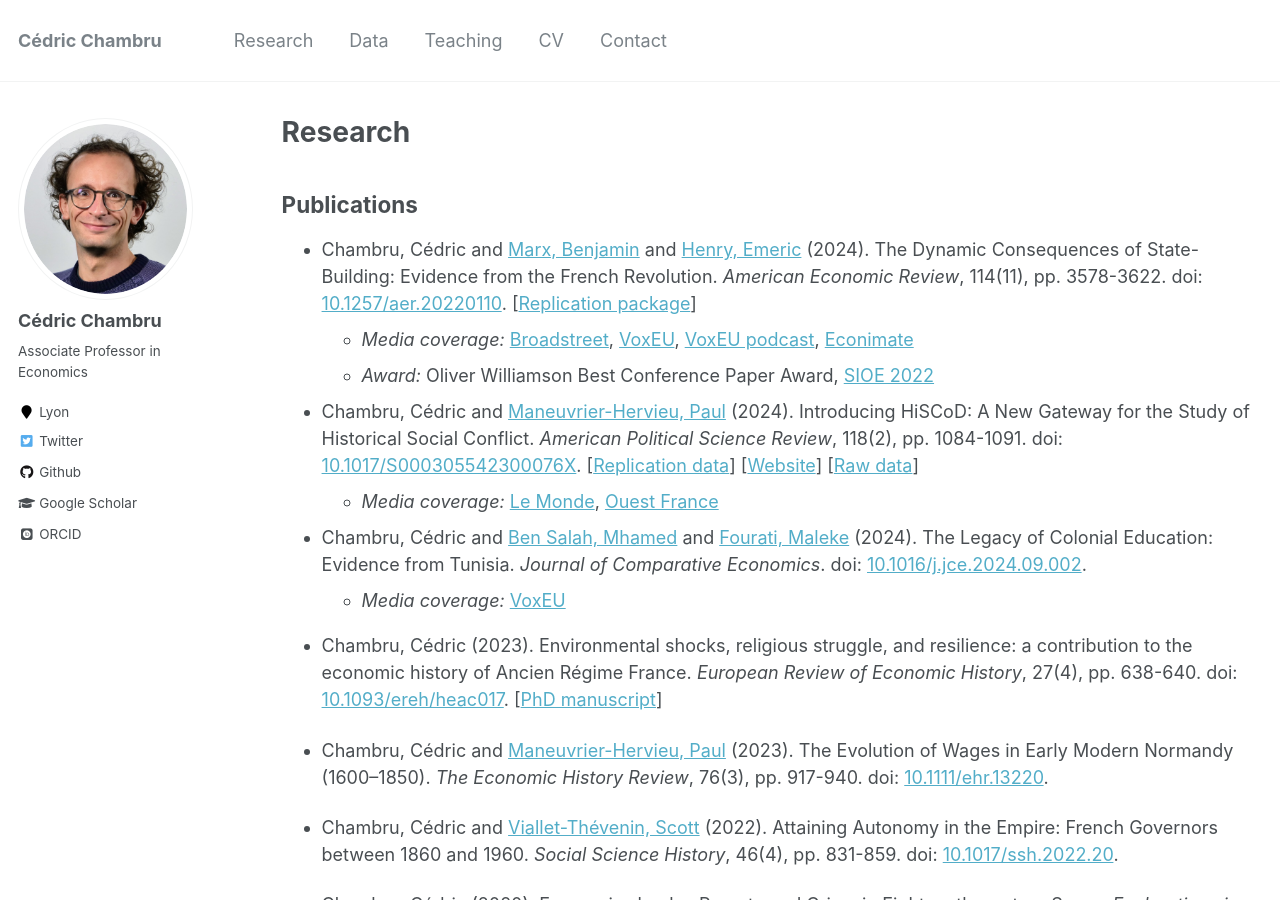
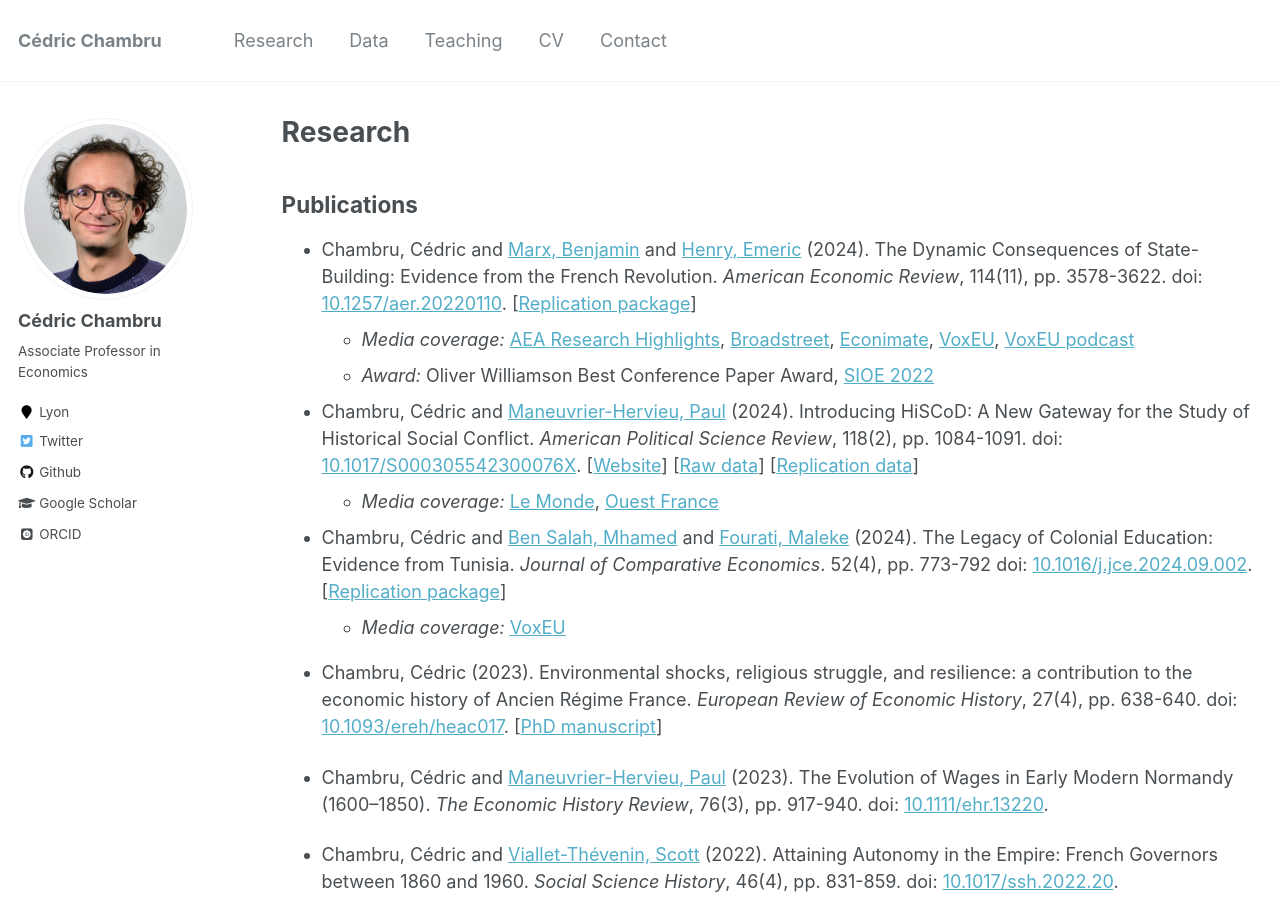
Before and after one commit to CedricChambru/CedricChambru.github.io, a Jekyll site: the page built from _pages/research.md, in a window 1280 px wide and 900 px high. Built offline with Jekyll 4.4.1, drawn with Linux system fonts in a browser that asks for light colours; some web fonts are replaced.

Commit message:
Update research.md

```diff
--- a/_pages/research.md
+++ b/_pages/research.md
@@ -11,16 +11,16 @@ redirect_from:
 ## Publications
 
 * Chambru, Cédric and [Marx, Benjamin](https://sites.google.com/view/bmarx) and [Henry, Emeric](https://sites.google.com/site/emericmlhenry) (2024). The Dynamic Consequences of State-Building: Evidence from the French Revolution. *American Economic Review*, 114(11), pp. 3578-3622. doi: [10.1257/aer.20220110](https://doi.org/10.1257/aer.20220110). [[Replication package](https://doi.org/10.3886/E198461V1)]
-   - *Media coverage:* [Broadstreet](https://broadstreet.blog/2022/07/22/how-radical-administrative-reforms-unfold-evidence-from-frances-rotating-capitals), [VoxEU](https://voxeu.org/article/building-state-one-step-time), [VoxEU podcast](https://voxeu.org/vox-talks/french-revolution-state-building), [Econimate](https://youtu.be/fCKFnRsTUKE)
+   - *Media coverage:* [AEA Research Highlights]([https://youtu.be/fCKFnRsTUKE](https://www.aeaweb.org/research/state-building-french-revolution)), [Broadstreet](https://broadstreet.blog/2022/07/22/how-radical-administrative-reforms-unfold-evidence-from-frances-rotating-capitals), [Econimate](https://youtu.be/fCKFnRsTUKE), [VoxEU](https://voxeu.org/article/building-state-one-step-time), [VoxEU podcast](https://voxeu.org/vox-talks/french-revolution-state-building)
    - *Award:* Oliver Williamson Best Conference Paper Award, [SIOE 2022](https://www.sioe.org/news/oliver-e-williamson-best-conference-paper-award-2022)
 
-* Chambru, Cédric and [Maneuvrier-Hervieu, Paul](https://paulmaneuvrierhervieu.github.io) (2024). Introducing HiSCoD: A New Gateway for the Study of Historical Social Conflict. *American Political Science Review*, 118(2), pp. 1084-1091. doi: [10.1017/S000305542300076X](https://doi.org/10.1017/S000305542300076X). [[Replication data](https://doi.org/10.7910/DVN/HGFLGK)] [[Website](https://www.unicaen.fr/hiscod)] [[Raw data](https://github.com/hiscod/hiscod-project)]
+* Chambru, Cédric and [Maneuvrier-Hervieu, Paul](https://paulmaneuvrierhervieu.github.io) (2024). Introducing HiSCoD: A New Gateway for the Study of Historical Social Conflict. *American Political Science Review*, 118(2), pp. 1084-1091. doi: [10.1017/S000305542300076X](https://doi.org/10.1017/S000305542300076X). [[Website](https://www.unicaen.fr/hiscod)] [[Raw data](https://github.com/hiscod/hiscod-project)] [[Replication data](https://doi.org/10.7910/DVN/HGFLGK)]
    - *Media coverage:* [Le Monde](https://www.lemonde.fr/idees/article/2021/05/20/deux-siecles-de-revoltes-populaires-decryptees-le-gilet-jaune-se-porte-depuis-bien-longtemps_6080797_3232.html), [Ouest France](https://www.ouest-france.fr/normandie/caen-14000/entretien-hiscod-la-base-de-donnees-sur-les-emeutes-developpee-a-caen-d995b80e-003b-11ec-89f6-98e781273c08)
 
-* Chambru, Cédric and [Ben Salah, Mhamed](https://mhamedbensalah.github.io) and [Fourati, Maleke](https://sites.google.com/view/malekefourati) (2024). The Legacy of Colonial Education: Evidence from Tunisia. *Journal of Comparative Economics*. doi: [10.1016/j.jce.2024.09.002](https://doi.org/10.1016/j.jce.2024.09.002). <!-- [[Replication package](https://doi.org/10.5281/zenodo.13926269)] -->
+* Chambru, Cédric and [Ben Salah, Mhamed](https://mhamedbensalah.github.io) and [Fourati, Maleke](https://sites.google.com/view/malekefourati) (2024). The Legacy of Colonial Education: Evidence from Tunisia. *Journal of Comparative Economics*. 52(4), pp. 773-792 doi: [10.1016/j.jce.2024.09.002](https://doi.org/10.1016/j.jce.2024.09.002). [[Replication package](https://doi.org/10.5281/zenodo.13926269)]
   - *Media coverage:* [VoxEU](https://cepr.org/voxeu/columns/addressing-lingering-effects-colonial-influence-educational-institutions)
 
-* Chambru, Cédric (2023). Environmental shocks, religious struggle, and resilience: a contribution to the economic history of Ancien Régime France. *European Review of Economic History*, 27(4), pp. 638-640. doi: [10.1093/ereh/heac017](https://doi.org/10.1093/ereh/heac017).  [[PhD manuscript](https://archive-ouverte.unige.ch/unige:119759)]
+* Chambru, Cédric (2023). Environmental shocks, religious struggle, and resilience: a contribution to the economic history of Ancien Régime France. *European Review of Economic History*, 27(4), pp. 638-640. doi: [10.1093/ereh/heac017](https://doi.org/10.1093/ereh/heac017). [[PhD manuscript](https://archive-ouverte.unige.ch/unige:119759)]
 
 * Chambru, Cédric and [Maneuvrier-Hervieu, Paul](https://paulmaneuvrierhervieu.github.io) (2023). The Evolution of Wages in Early Modern Normandy (1600–1850). *The Economic History Review*, 76(3), pp. 917-940. doi: [10.1111/ehr.13220](https://doi.org/10.1111/ehr.13220).
 
```
